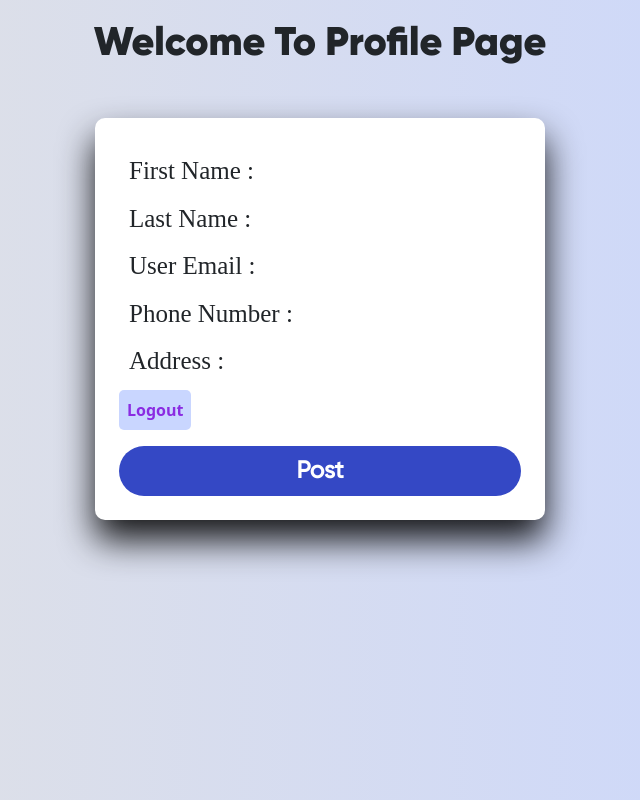
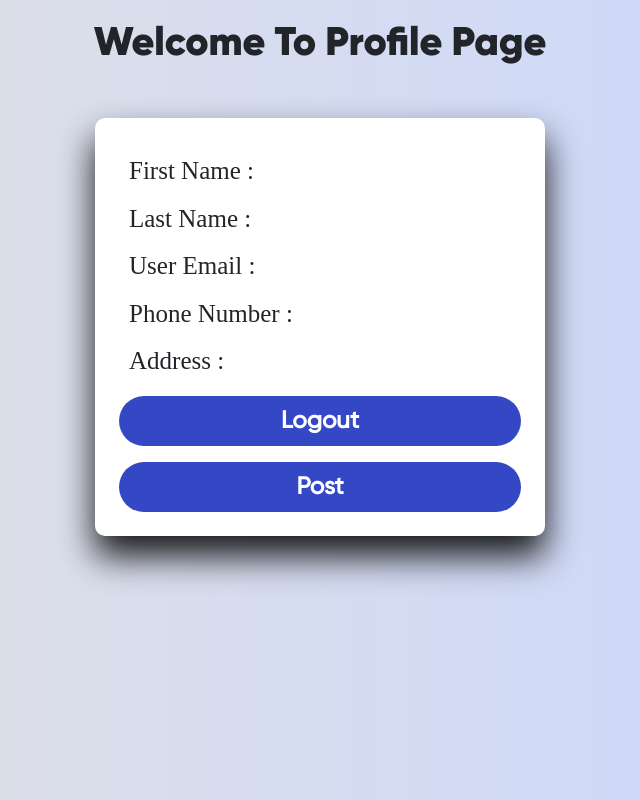
Before and after one commit to Ayeshaghaffar20/Firebase-JS, a plain HTML site: page dashboard.html in a window 1280 px wide. Shown: the whole page, without its empty margins (320-960 px from the left). Drawn offline with nearby package versions, Linux system fonts and the light colour scheme; no server answers; a web font is replaced by a local one.

Commit message:
button update

```diff
--- a/dashboard.css
+++ b/dashboard.css
@@ -51,7 +51,7 @@ body{
     margin: 10px;
 }
 
-button{
+/* button{
     color: blueviolet;
     background-color: #c9d6ff;
     padding: 8px;
@@ -59,12 +59,12 @@ button{
     font-size: 1rem;
     border: none;
     font-weight: bold;
-}
+} */
 
-button:hover{
+/* button:hover{
     text-decoration: underline;
     color: blue;
-}
+} */
 
 span{
      font-family: 'Poppins-light';
@@ -96,3 +96,25 @@ span{
      text-align: center;
 
 }
+.logOut{
+    background: #3448c5;
+    color: white;
+    border-radius: 32px;
+     font-family: 'Gilroy-Medium';
+    font-size: 1.5rem;
+    line-height: 1.625rem;
+    color: white;
+    font-weight: 600;
+    padding: 12px 12px;
+    text-decoration: none;
+    display: flex;
+    justify-content: center;
+    margin-top: 1rem;
+
+}
+.logOut a{
+     color: white;
+     text-decoration: none;
+     text-align: center;
+
+}
--- a/dashboard.html
+++ b/dashboard.html
@@ -20,7 +20,10 @@
     <div class="userInfo">User Email : <span id="rEmail"></span></div>
     <div class="userInfo">Phone Number : <span id="UserPhone"></span></div>
     <div class="userInfo">Address : <span id="userAddress"></span></div>
-    <button id="logOut">Logout</button>
+    <div class="logOut">
+        <a class="logoutButton" href="">Logout</a>
+    </div>
+
     <div class="addPost">
         <a class="postButton" href="">Post</a>
     </div>
```
